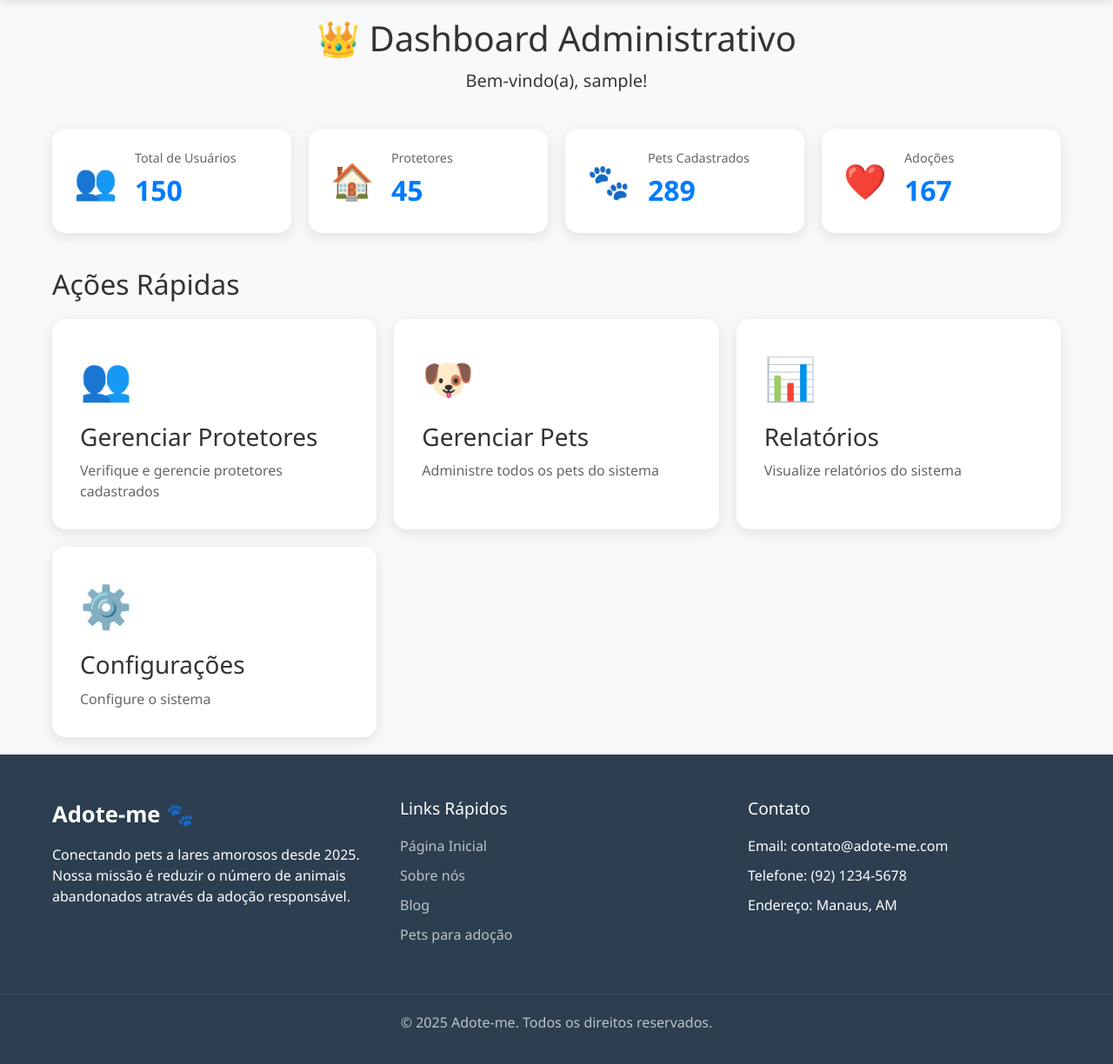
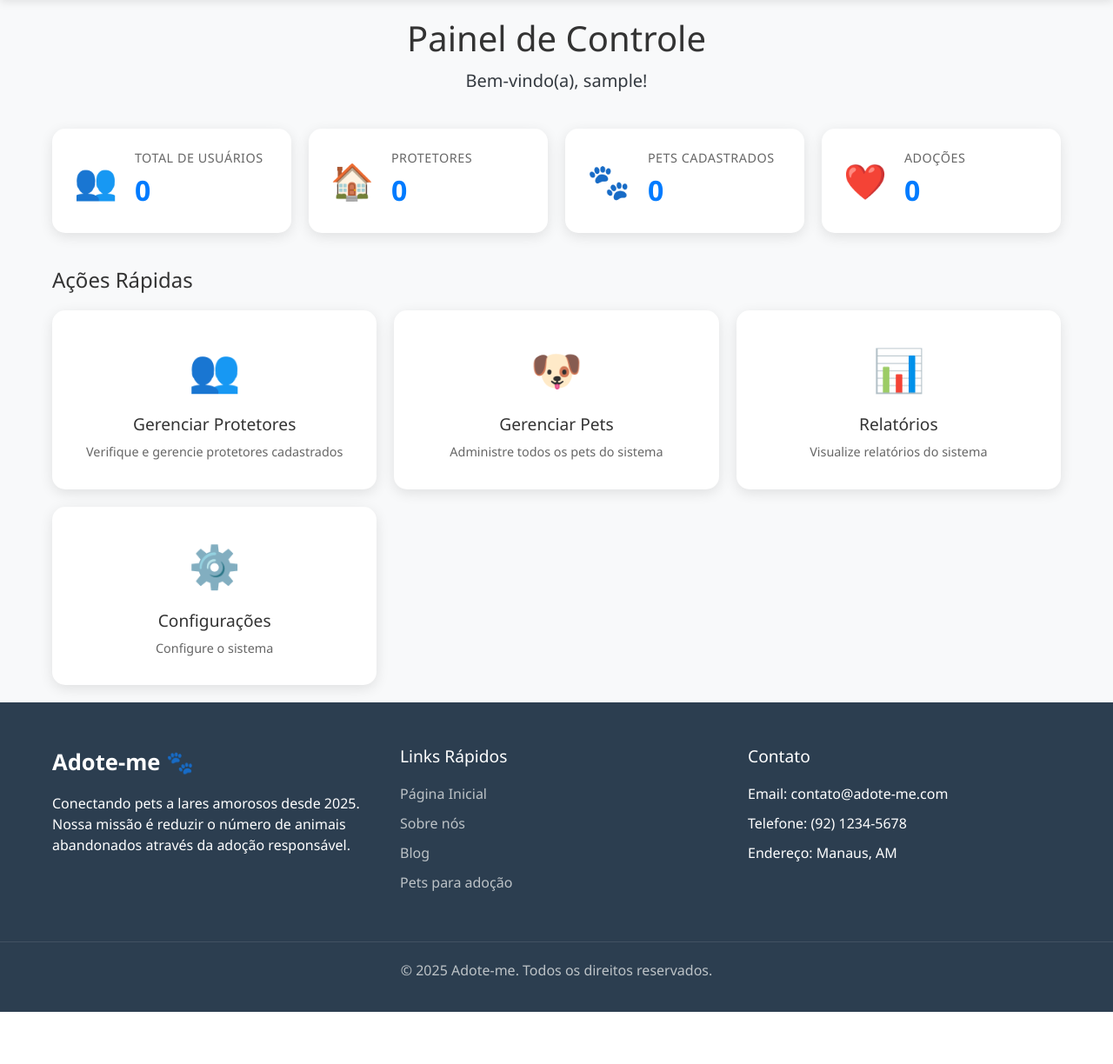
Before and after one commit to joaliny/adote-me, a Flask app: page /admin in a window 1280 px wide. Shown: the part 74-1298 px from the top of the page at 87% size. After the commit the page ends 1238 px from the top, so only its background shows below. Run offline with Flask 3, Linux system fonts and the light colour scheme; the visitor is signed in with stand-in values (Sample User, id 1); data that the repository does not hold is empty; some libraries are stand-ins or nearby versions.

Commit message:
dando funcionalidades para a pagina de controle admin
admin_dashboard

```diff
--- a/app.py
+++ b/app.py
@@ -614,6 +614,44 @@ def criar_admin_teste():
 
 # ========== ROTAS DO DASHBOARD ==========
 
+# @app.route('/admin')
+# def admin_dashboard():
+#     usuario = obter_usuario_atual()
+#     if not usuario or usuario['tipo'] != 'admin':
+#         flash('Acesso restrito a administradores.', 'error')
+#         return redirect(url_for('login'))
+
+#     return render_template('admin_dashboard.html', usuario=usuario, pagina='admin')
+
+# @app.route('/admin/protetores')
+# def admin_protetores():
+#     usuario = obter_usuario_atual()
+#     if not usuario or usuario['tipo'] != 'admin':
+#         flash('Acesso restrito a administradores.', 'error')
+#         return redirect(url_for('login'))
+
+#     return "Página de Gerenciar Protetores - Em desenvolvimento"
+
+# @app.route('/protetor')
+# def protetor_dashboard():
+#     usuario = obter_usuario_atual()
+#     if not usuario or usuario['tipo'] != 'protetor':
+#         flash('Acesso restrito a protetores.', 'error')
+#         return redirect(url_for('login'))
+
+#     return render_template('protetor_dashboard.html', usuario=usuario, pagina='protetor')
+
+# @app.route('/minha-conta')
+# def minha_conta():
+#     usuario = obter_usuario_atual()
+#     if not usuario:
+#         flash('Faça login para acessar sua conta.', 'error')
+#         return redirect(url_for('login'))
+
+#     return render_template('minha_conta.html', usuario=usuario, pagina='minha-conta')
+
+
+
 @app.route('/admin')
 def admin_dashboard():
     usuario = obter_usuario_atual()
@@ -621,7 +659,42 @@ def admin_dashboard():
         flash('Acesso restrito a administradores.', 'error')
         return redirect(url_for('login'))
 
-    return render_template('admin_dashboard.html', usuario=usuario, pagina='admin')
+    try:
+        cur = mysql.connection.cursor()
+
+        # Buscar estatísticas em tempo real
+        cur.execute("SELECT COUNT(*) FROM usuarios")
+        total_usuarios = cur.fetchone()[0]
+
+        cur.execute("SELECT COUNT(*) FROM usuarios WHERE tipo = 'protetor'")
+        total_protetores = cur.fetchone()[0]
+
+        cur.execute("SELECT COUNT(*) FROM pets")
+        total_pets = cur.fetchone()[0]
+
+        cur.execute("SELECT COUNT(*) FROM adocoes")
+        total_adocoes = cur.fetchone()[0]
+
+        cur.close()
+
+        return render_template('admin_dashboard.html',
+                             usuario=usuario,
+                             pagina='admin',
+                             total_usuarios=total_usuarios,
+                             total_protetores=total_protetores,
+                             total_pets=total_pets,
+                             total_adocoes=total_adocoes)
+
+    except Exception as e:
+        print(f"❌ Erro no dashboard admin: {e}")
+        # Se der erro, retorna sem estatísticas
+        return render_template('admin_dashboard.html',
+                             usuario=usuario,
+                             pagina='admin',
+                             total_usuarios=0,
+                             total_protetores=0,
+                             total_pets=0,
+                             total_adocoes=0)
 
 @app.route('/admin/protetores')
 def admin_protetores():
@@ -630,8 +703,159 @@ def admin_protetores():
         flash('Acesso restrito a administradores.', 'error')
         return redirect(url_for('login'))
 
-    return "Página de Gerenciar Protetores - Em desenvolvimento"
+    try:
+        cur = mysql.connection.cursor()
+        cur.execute("""
+            SELECT id, nome, email, telefone, nome_organizacao, cnpj, data_cadastro, verificado
+            FROM usuarios
+            WHERE tipo = 'protetor'
+            ORDER BY data_cadastro DESC
+        """)
+        protetores_data = cur.fetchall()
+        cur.close()
 
+        # Formatar dados
+        protetores = []
+        for protetor in protetores_data:
+            protetores.append({
+                'id': protetor[0],
+                'nome': protetor[1],
+                'email': protetor[2],
+                'telefone': protetor[3] or 'Não informado',
+                'nome_organizacao': protetor[4] or 'Não informado',
+                'cnpj': protetor[5] or 'Não informado',
+                'data_cadastro': protetor[6].strftime('%d/%m/%Y') if protetor[6] else 'N/A',
+                'verificado': '✅' if protetor[7] else '❌'
+            })
+
+        return render_template('admin_protetores.html',
+                             usuario=usuario,
+                             pagina='admin',
+                             protetores=protetores)
+
+    except Exception as e:
+        print(f"❌ Erro ao carregar protetores: {e}")
+        flash('Erro ao carregar lista de protetores.', 'error')
+        return render_template('admin_protetores.html',
+                             usuario=usuario,
+                             pagina='admin',
+                             protetores=[])
+
+# Adicione estas novas rotas
+@app.route('/admin/pets')
+def admin_pets():
+    usuario = obter_usuario_atual()
+    if not usuario or usuario['tipo'] != 'admin':
+        flash('Acesso restrito a administradores.', 'error')
+        return redirect(url_for('login'))
+
+    try:
+        cur = mysql.connection.cursor()
+        cur.execute("""
+            SELECT p.id, p.nome, p.especie, p.idade, p.descricao, p.imagem_url,
+                   u.nome as protetor_nome, p.data_cadastro
+            FROM pets p
+            LEFT JOIN usuarios u ON p.usuario_id = u.id
+            ORDER BY p.data_cadastro DESC
+        """)
+        pets_data = cur.fetchall()
+        cur.close()
+
+        pets = []
+        for pet in pets_data:
+            pets.append({
+                'id': pet[0],
+                'nome': pet[1],
+                'especie': pet[2],
+                'idade': pet[3],
+                'descricao': pet[4] or 'Sem descrição',
+                'imagem_url': pet[5] or '/static/imagens/pet-default.jpg',
+                'protetor_nome': pet[6] or 'Sistema',
+                'data_cadastro': pet[7].strftime('%d/%m/%Y') if pet[7] else 'N/A'
+            })
+
+        return render_template('admin_pets.html',
+                             usuario=usuario,
+                             pagina='admin',
+                             pets=pets)
+
+    except Exception as e:
+        print(f"❌ Erro ao carregar pets: {e}")
+        flash('Erro ao carregar lista de pets.', 'error')
+        return render_template('admin_pets.html',
+                             usuario=usuario,
+                             pagina='admin',
+                             pets=[])
+
+@app.route('/admin/relatorios')
+def admin_relatorios():
+    usuario = obter_usuario_atual()
+    if not usuario or usuario['tipo'] != 'admin':
+        flash('Acesso restrito a administradores.', 'error')
+        return redirect(url_for('login'))
+
+    try:
+        cur = mysql.connection.cursor()
+
+        # Estatísticas para relatórios
+        cur.execute("SELECT COUNT(*) FROM usuarios WHERE tipo = 'adotante'")
+        total_adotantes = cur.fetchone()[0]
+
+        cur.execute("SELECT COUNT(*) FROM adocoes WHERE status = 'pendente' OR status IS NULL")
+        adocoes_pendentes = cur.fetchone()[0]
+
+        cur.execute("SELECT COUNT(*) FROM adocoes WHERE status = 'aprovada'")
+        adocoes_aprovadas = cur.fetchone()[0]
+
+        cur.execute("""
+            SELECT especie, COUNT(*) as total
+            FROM pets
+            GROUP BY especie
+            ORDER BY total DESC
+        """)
+        especies_stats = cur.fetchall()
+
+        cur.close()
+
+        # Formatar estatísticas de espécies
+        especies_formatadas = []
+        for especie in especies_stats:
+            especies_formatadas.append({
+                'especie': especie[0],
+                'total': especie[1]
+            })
+
+        return render_template('admin_relatorios.html',
+                             usuario=usuario,
+                             pagina='admin',
+                             total_adotantes=total_adotantes,
+                             adocoes_pendentes=adocoes_pendentes,
+                             adocoes_aprovadas=adocoes_aprovadas,
+                             especies_stats=especies_formatadas)
+
+    except Exception as e:
+        print(f"❌ Erro ao carregar relatórios: {e}")
+        flash('Erro ao carregar relatórios.', 'error')
+        return render_template('admin_relatorios.html',
+                             usuario=usuario,
+                             pagina='admin',
+                             total_adotantes=0,
+                             adocoes_pendentes=0,
+                             adocoes_aprovadas=0,
+                             especies_stats=[])
+
+@app.route('/admin/configuracoes')
+def admin_configuracoes():
+    usuario = obter_usuario_atual()
+    if not usuario or usuario['tipo'] != 'admin':
+        flash('Acesso restrito a administradores.', 'error')
+        return redirect(url_for('login'))
+
+    return render_template('admin_configuracoes.html',
+                         usuario=usuario,
+                         pagina='admin')
+
+# Suas rotas existentes (mantenha estas)
 @app.route('/protetor')
 def protetor_dashboard():
     usuario = obter_usuario_atual()
--- a/templates/admin_dashboard.html
+++ b/templates/admin_dashboard.html
@@ -5,7 +5,7 @@
 {% block content %}
 <div class="dashboard-container">
     <div class="page-header">
-        <h1>👑 Dashboard Administrativo</h1>
+        <h1>Painel de Controle</h1>
         <p class="lead">Bem-vindo(a), {{ usuario.nome }}!</p>
     </div>
 
@@ -14,7 +14,7 @@
             <div class="stat-icon">👥</div>
             <div class="stat-info">
                 <h3>Total de Usuários</h3>
-                <span class="stat-number">150</span>
+                <span class="stat-number">{{ total_usuarios }}</span>
             </div>
         </div>
 
@@ -22,7 +22,7 @@
             <div class="stat-icon">🏠</div>
             <div class="stat-info">
                 <h3>Protetores</h3>
-                <span class="stat-number">45</span>
+                <span class="stat-number">{{ total_protetores }}</span>
             </div>
         </div>
 
@@ -30,7 +30,7 @@
             <div class="stat-icon">🐾</div>
             <div class="stat-info">
                 <h3>Pets Cadastrados</h3>
-                <span class="stat-number">289</span>
+                <span class="stat-number">{{ total_pets }}</span>
             </div>
         </div>
 
@@ -38,7 +38,7 @@
             <div class="stat-icon">❤️</div>
             <div class="stat-info">
                 <h3>Adoções</h3>
-                <span class="stat-number">167</span>
+                <span class="stat-number">{{ total_adocoes }}</span>
             </div>
         </div>
     </div>
@@ -52,19 +52,19 @@
                 <p>Verifique e gerencie protetores cadastrados</p>
             </a>
 
-            <a href="#" class="action-card">
+            <a href="/admin/pets" class="action-card">
                 <div class="action-icon">🐶</div>
                 <h3>Gerenciar Pets</h3>
                 <p>Administre todos os pets do sistema</p>
             </a>
 
-            <a href="#" class="action-card">
+            <a href="/admin/relatorios" class="action-card">
                 <div class="action-icon">📊</div>
                 <h3>Relatórios</h3>
                 <p>Visualize relatórios do sistema</p>
             </a>
 
-            <a href="#" class="action-card">
+            <a href="/admin/configuracoes" class="action-card">
                 <div class="action-icon">⚙️</div>
                 <h3>Configurações</h3>
                 <p>Configure o sistema</p>
@@ -120,6 +120,8 @@
      color: #666;
      font-size: 0.9rem;
      margin: 0 0 5px 0;
+     text-transform: uppercase;
+     letter-spacing: 0.5px;
  }
 
  .stat-number {
@@ -131,6 +133,7 @@
  .dashboard-actions h2 {
      color: #333;
      margin-bottom: 20px;
+     font-size: 1.5rem;
  }
 
  .actions-grid {
@@ -148,12 +151,15 @@
      color: inherit;
      transition: all 0.3s ease;
      border: 2px solid transparent;
+     text-align: center;
  }
 
  .action-card:hover {
      transform: translateY(-5px);
      border-color: #007bff;
      box-shadow: 0 8px 25px rgba(0, 123, 255, 0.15);
+     text-decoration: none;
+     color: inherit;
  }
 
  .action-icon {
@@ -164,11 +170,13 @@
  .action-card h3 {
      color: #333;
      margin-bottom: 10px;
+     font-size: 1.2rem;
  }
 
  .action-card p {
      color: #666;
      margin: 0;
+     font-size: 0.9rem;
  }
 </style>
 {% endblock %}
```
Lines whose indentation alone changed are shown as unchanged.
